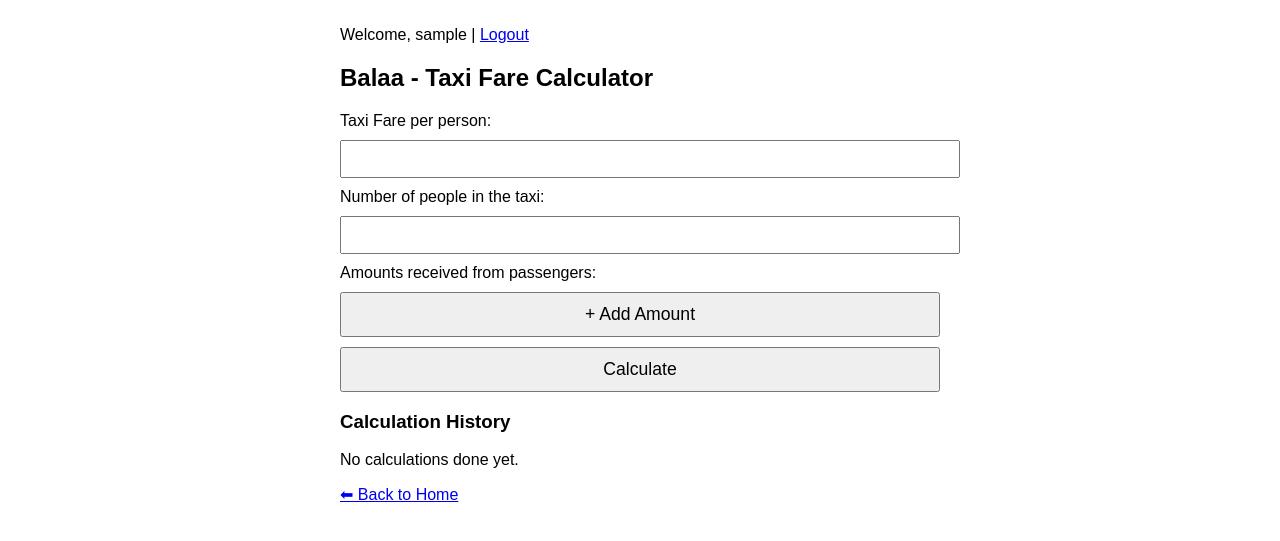
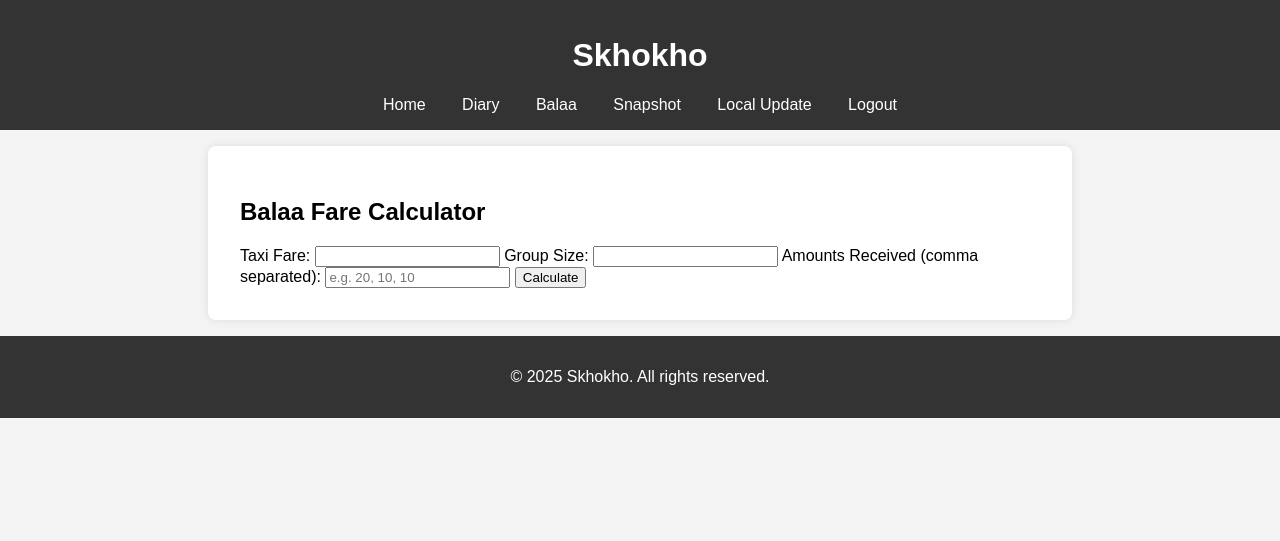
Before and after one commit to ChumaMike/Skhokho, a Flask app: page /balaa in a window 1280 px wide. Shown: the top 541 px of the page. Run offline with Flask 3, Linux system fonts and the light colour scheme; the visitor is signed in with stand-in values (Sample User, id 1); data that the repository does not hold is empty.

Commit message:
customize

```diff
--- /dev/null
+++ b/static/style.css
@@ -0,0 +1,44 @@
+/* static/style.css */
+body {
+    font-family: Arial, sans-serif;
+    margin: 0;
+    padding: 0;
+    background: #f4f4f4;
+}
+
+header, footer {
+    background: #333;
+    color: white;
+    padding: 1em;
+    text-align: center;
+}
+
+nav a {
+    color: white;
+    margin: 0 1em;
+    text-decoration: none;
+}
+
+main {
+    padding: 2em;
+    background: white;
+    margin: 1em auto;
+    max-width: 800px;
+    border-radius: 8px;
+    box-shadow: 0 0 10px rgba(0,0,0,0.1);
+}
+
+.flashes {
+    list-style: none;
+    padding: 0;
+}
+
+.flash {
+    padding: 10px;
+    margin-bottom: 10px;
+    border-radius: 4px;
+}
+
+.flash.success { background: #d4edda; color: #155724; }
+.flash.danger { background: #f8d7da; color: #721c24; }
+.flash.info { background: #d1ecf1; color: #0c5460; }
--- a/templates/balaa.html
+++ b/templates/balaa.html
@@ -1,99 +1,51 @@
-<!DOCTYPE html>
-<html>
-<head>
-    <title>Balaa - Taxi Fare Calculator</title>
-    <meta name="viewport" content="width=device-width, initial-scale=1">
-    <style>
-        body { font-family: sans-serif; max-width: 600px; margin: auto; padding: 10px; }
-        label, input, button { display: block; width: 100%; margin: 10px 0; }
-        input { padding: 8px; font-size: 1em; }
-        button { padding: 10px; font-size: 1.1em; }
-        .history-entry { border-bottom: 1px solid #ccc; padding: 8px 0; }
-        .error { color: red; }
-    </style>
-    <script>
-        function addAmountInput() {
-            const container = document.getElementById('amounts-container');
-            const input = document.createElement('input');
-            input.type = 'number';
-            input.name = 'amounts';
-            input.step = '0.01';
-            input.placeholder = 'Amount received';
-            input.required = true;
-            container.appendChild(input);
-        }
-    </script>
-</head>
-<body>
+{% extends 'base.html' %}
 
-    {% if current_user.is_authenticated %}
-    <p>Welcome, {{ current_user.username }} | <a href="{{ url_for('logout') }}">Logout</a></p>
-    {% else %}
-        <p><a href="{{ url_for('login') }}">Login</a> | <a href="{{ url_for('register') }}">Register</a></p>
-    {% endif %}
+{% block title %}Balaa Calculator{% endblock %}
 
-    <h2>Balaa - Taxi Fare Calculator</h2>
+{% block content %}
+<h2 class="text-2xl font-bold mb-4">Balaa Fare Calculator</h2>
 
-    <form method="POST">
-        <label for="fare">Taxi Fare per person:</label>
-        <input type="number" name="fare" step="0.01" id="fare" required>
+<form method="post" class="grid gap-4 max-w-lg bg-white p-4 rounded shadow mb-6">
+    <label>
+        Taxi Fare:
+        <input type="number" step="0.01" name="fare" required class="border px-4 py-2 w-full">
+    </label>
+    <label>
+        Group Size:
+        <input type="number" name="group_size" required class="border px-4 py-2 w-full">
+    </label>
+    <label>
+        Amounts Received (comma separated):
+        <input type="text" name="amounts" placeholder="e.g. 20, 10, 10" required class="border px-4 py-2 w-full">
+    </label>
+    <button type="submit" class="bg-purple-600 text-white px-4 py-2 rounded">Calculate</button>
+</form>
 
-        <label for="group_size">Number of people in the taxi:</label>
-        <input type="number" name="group_size" id="group_size" min="1" required onchange="adjustAmountInputs()">
+{% if result %}
+    <div class="bg-green-100 p-4 rounded shadow mb-4">
+        {% if result.error %}
+            <p class="text-red-600 font-semibold">{{ result.error }}</p>
+        {% else %}
+            <p><strong>Fare:</strong> R{{ result.fare }}</p>
+            <p><strong>Group Size:</strong> {{ result.group_size }}</p>
+            <p><strong>Total Expected:</strong> R{{ result.expected }}</p>
+            <p><strong>Total Received:</strong> R{{ result.received }}</p>
+            <p><strong>Change:</strong> R{{ result.change }}</p>
+            <p><strong>Time:</strong> {{ result.time }}</p>
+        {% endif %}
+    </div>
+{% endif %}
 
-        <label>Amounts received from passengers:</label>
-        <div id="amounts-container">
-            <!-- Amount inputs inserted here -->
-        </div>
-        <button type="button" onclick="addAmountInput()">+ Add Amount</button>
-
-        <button type="submit">Calculate</button>
-    </form>
-
-    <script>
-        function adjustAmountInputs() {
-            const groupSize = parseInt(document.getElementById('group_size').value);
-            const container = document.getElementById('amounts-container');
-            container.innerHTML = ''; // clear existing inputs
-            if (!groupSize || groupSize < 1) return;
-            for(let i=0; i < groupSize; i++) {
-                const input = document.createElement('input');
-                input.type = 'number';
-                input.name = 'amounts';
-                input.step = '0.01';
-                input.placeholder = `Amount received from person ${i+1}`;
-                input.required = true;
-                container.appendChild(input);
-            }
-        }
-    </script>
-
-    {% if result %}
-        {% if result.error %}
-            <p class="error">Error: {{ result.error }}</p>
-        {% else %}
-            <h3>Result</h3>
-            <p><strong>Fare per person:</strong> {{ result.fare }}</p>
-            <p><strong>Group size:</strong> {{ result.group_size }}</p>
-            <p><strong>Amounts received:</strong> {{ result.amounts }}</p>
-            <p><strong>Total expected:</strong> {{ result.expected }}</p>
-            <p><strong>Total received:</strong> {{ result.received }}</p>
-            <p><strong>Change to return:</strong> {{ result.change }}</p>
-            <p><em>Calculated at {{ result.time }}</em></p>
-        {% endif %}
-    {% endif %}
-
-    <h3>Calculation History</h3>
-    {% if history %}
-        {% for h in history|reverse %}
-            <div class="history-entry">
-                <strong>{{ h.time }}</strong> — Fare: {{ h.fare }}, Group: {{ h.group_size }}, Received: {{ h.received }}, Change: {{ h.change }}
-            </div>
+{% if history %}
+    <h3 class="text-xl font-semibold mt-8 mb-2">Balaa History</h3>
+    <div class="bg-white p-4 rounded shadow">
+        <ul class="space-y-2">
+        {% for entry in history %}
+            <li class="border-b pb-2">
+                R{{ entry.fare }} × {{ entry.group_size }} → R{{ entry.expected }} | Received: R{{ entry.received }} | Change: R{{ entry.change }} | {{ entry.time }}
+            </li>
         {% endfor %}
-    {% else %}
-        <p>No calculations done yet.</p>
-    {% endif %}
-
-    <p><a href="{{ url_for('home') }}">⬅ Back to Home</a></p>
-</body>
-</html>
+        </ul>
+    </div>
+{% endif %}
+{% endblock %}
--- /dev/null
+++ b/templates/base.html
@@ -0,0 +1,44 @@
+<!DOCTYPE html>
+<html lang="en">
+<head>
+    <meta charset="UTF-8">
+    <title>{% block title %}Skhokho{% endblock %}</title>
+    <link rel="stylesheet" href="{{ url_for('static', filename='style.css') }}">
+</head>
+<body>
+    <header>
+        <h1>Skhokho</h1>
+        <nav>
+            <a href="{{ url_for('home') }}">Home</a>
+            <a href="{{ url_for('diary') }}">Diary</a>
+            <a href="{{ url_for('balaa') }}">Balaa</a>
+            <a href="{{ url_for('snapshot') }}">Snapshot</a>
+            <a href="{{ url_for('local_update') }}">Local Update</a>
+            {% if current_user.is_authenticated %}
+                <a href="{{ url_for('logout') }}">Logout</a>
+            {% else %}
+                <a href="{{ url_for('login') }}">Login</a>
+                <a href="{{ url_for('register') }}">Register</a>
+            {% endif %}
+        </nav>
+    </header>
+
+    <main>
+        {% with messages = get_flashed_messages(with_categories=true) %}
+        {% if messages %}
+        <ul class="flashes">
+            {% for category, message in messages %}
+            <li class="flash {{ category }}">{{ message }}</li>
+            {% endfor %}
+        </ul>
+        {% endif %}
+        {% endwith %}
+
+        {% block content %}{% endblock %}
+    </main>
+
+    <footer>
+        <p>&copy; 2025 Skhokho. All rights reserved.</p>
+    </footer>
+</body>
+</html>
```
Also changed, not shown: templates/diary.html (+29 -76 lines), templates/index.html (+25 -24 lines), templates/local_update.html (+27 -23 lines), templates/local_update_form.html (deleted, +0 -19 lines), templates/snapshot.html (added, +25 -0 lines).
